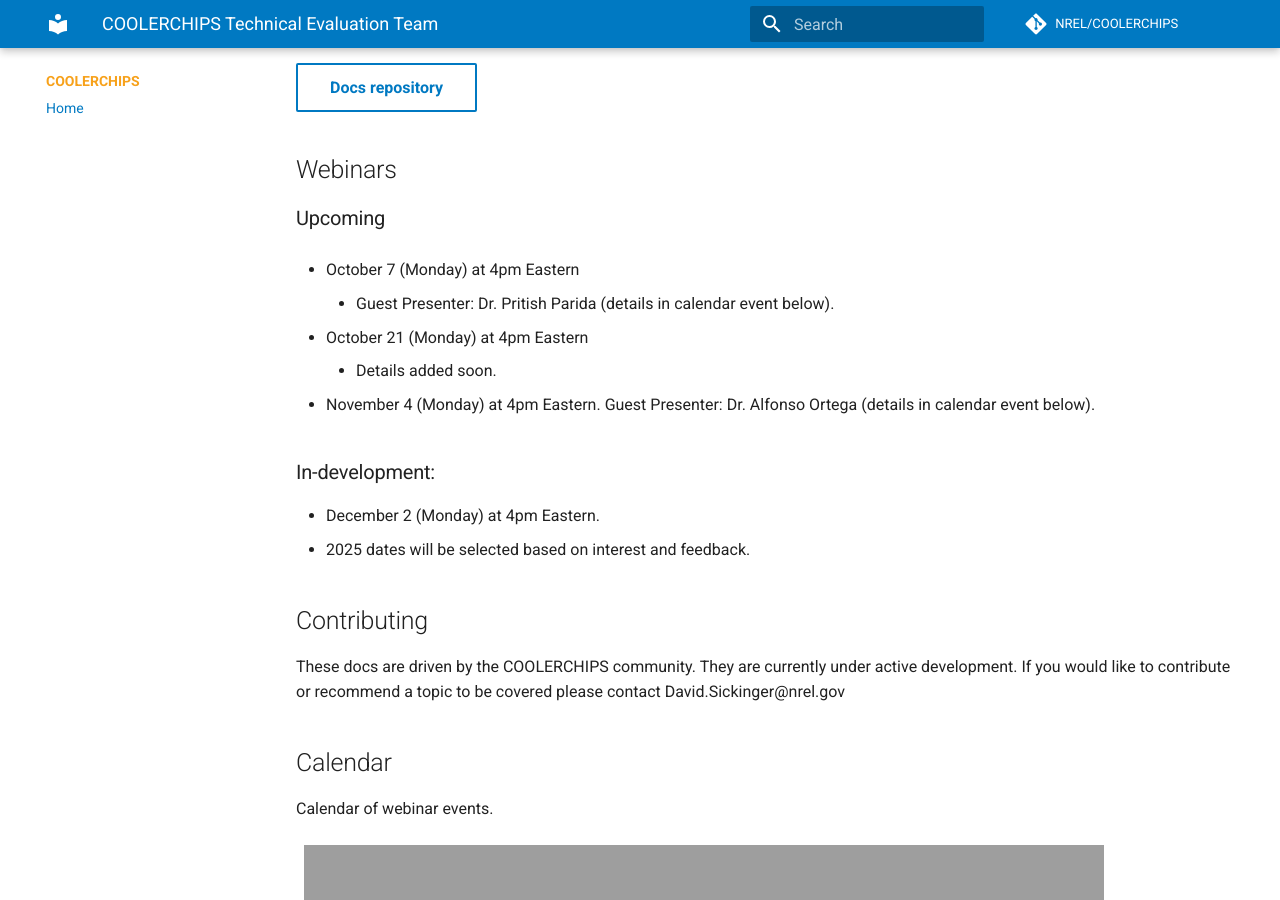
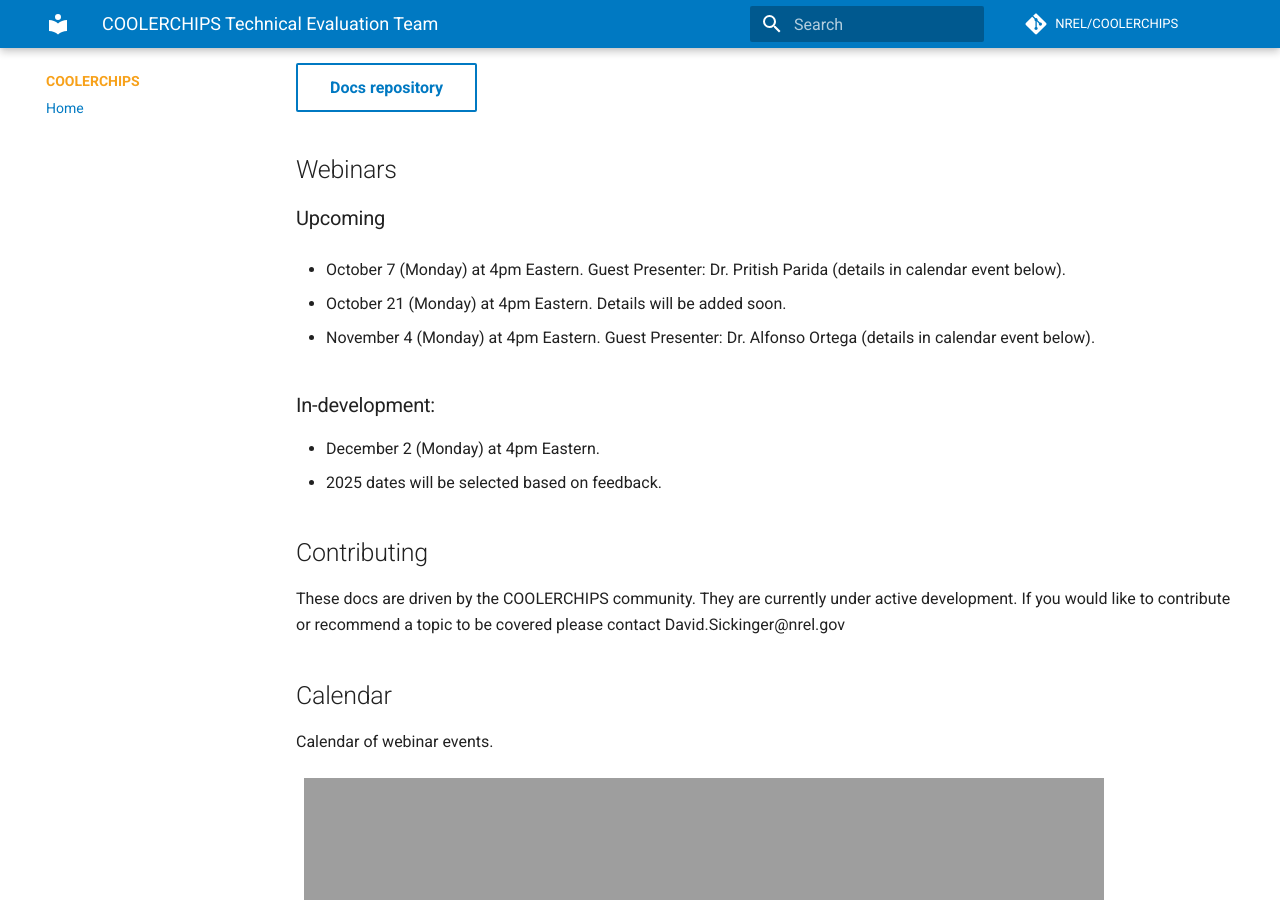
Before and after one commit to NREL/COOLERCHIPS-Technical-Evaluation-Team, an MkDocs documentation site: the page built from docs/index.md, in a window 1280 px wide and 900 px high, scrolled down 310 px. Built offline with MkDocs 1.6.1 and Material for MkDocs 9.7.7, drawn with Linux system fonts in a browser that asks for light colours; comment, search, counter and statistics services are not loaded.

Commit message:
Formatting final for today.

```diff
--- a/docs/index.md
+++ b/docs/index.md
@@ -16,18 +16,16 @@
 
 ### Upcoming
 
-- October 7 (Monday) at 4pm Eastern
-    - Guest Presenter: Dr. Pritish Parida (details in calendar event below).
+- October 7 (Monday) at 4pm Eastern. Guest Presenter: Dr. Pritish Parida (details in calendar event below).
 
-+ October 21 (Monday) at 4pm Eastern
-    - Details added soon.
+- October 21 (Monday) at 4pm Eastern. Details will be added soon.
 
-+ November 4 (Monday) at 4pm Eastern. Guest Presenter: Dr. Alfonso Ortega (details in calendar event below).
+- November 4 (Monday) at 4pm Eastern. Guest Presenter: Dr. Alfonso Ortega (details in calendar event below).
 
 ### In-development:
 
-+ December 2 (Monday) at 4pm Eastern.
-+ 2025 dates will be selected based on interest and feedback.
+- December 2 (Monday) at 4pm Eastern.
+- 2025 dates will be selected based on feedback.
 
 
 ## Contributing
```
